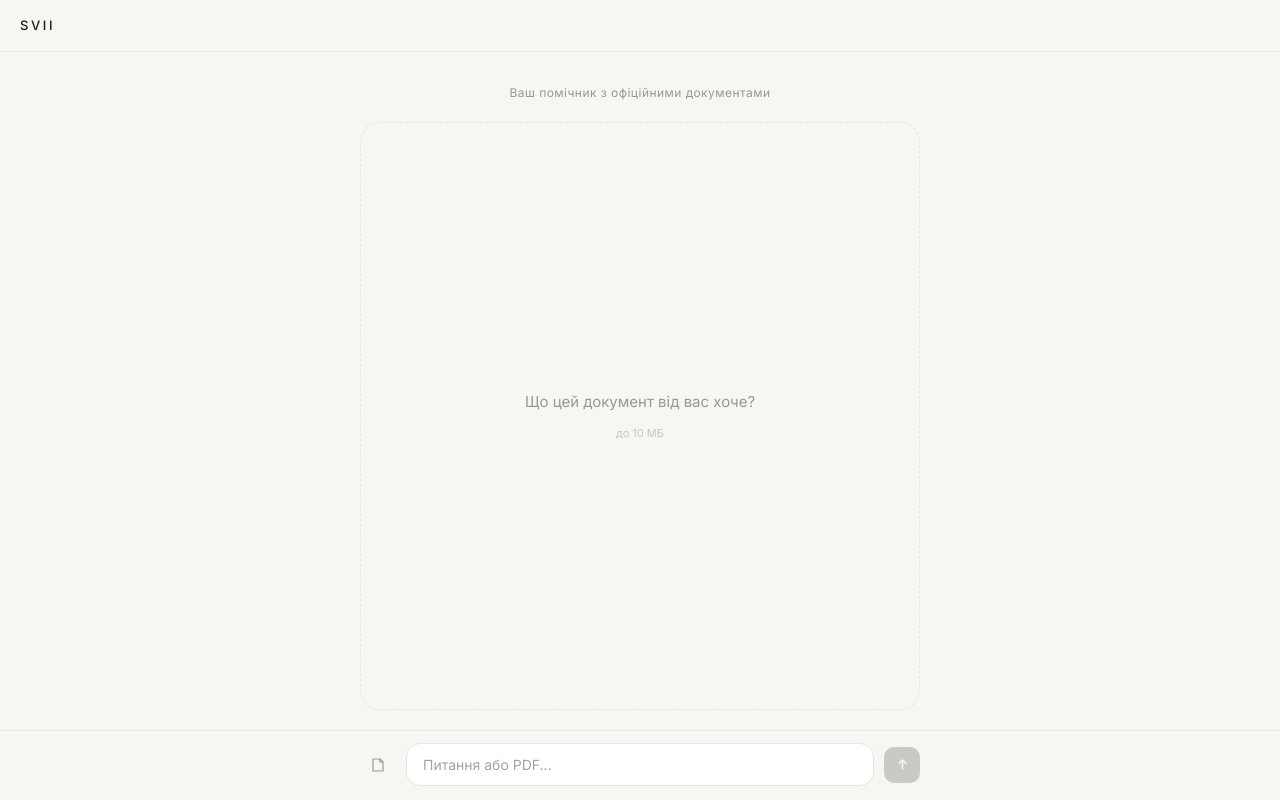
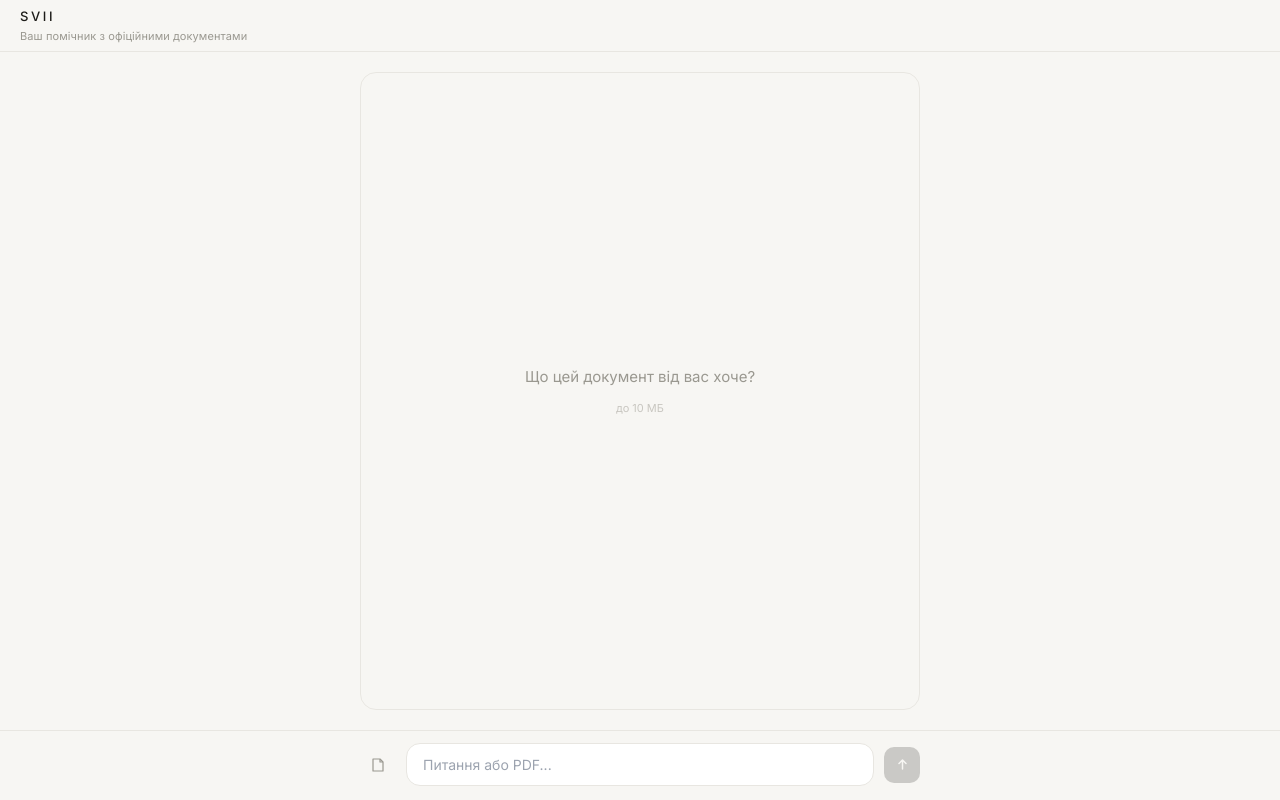
Before and after one commit to beeeekind/bureaucrat-helper, a Next.js app: page / in a window 1280 px wide. Built offline with nearby package versions, Linux system fonts and the light colour scheme.

Commit message:
ui: subtitle under SVII, cleaner upload zone

```diff
--- a/app/page.tsx
+++ b/app/page.tsx
@@ -130,23 +130,11 @@ function Welcome({ onFile, onDrop }: { onFile: () => void; onDrop: (file: File)
         flex: 1,
         display: 'flex',
         flexDirection: 'column',
-        alignItems: 'center',
-        padding: '32px 20px 20px',
-        gap: '20px',
+        padding: '20px',
+        gap: '16px',
         animation: 'fade-in 0.5s ease-out forwards',
       }}
     >
-      {/* Subtitle top center */}
-      <p style={{
-        fontSize: '12px',
-        color: 'var(--muted)',
-        letterSpacing: '0.04em',
-        margin: 0,
-        textAlign: 'center',
-      }}>
-        Ваш помічник з офіційними документами
-      </p>
-
       {/* Big upload rectangle */}
       <div
         role="button"
@@ -162,16 +150,16 @@ function Welcome({ onFile, onDrop }: { onFile: () => void; onDrop: (file: File)
           flex: 1,
           width: '100%',
           maxWidth: '560px',
+          margin: '0 auto',
           display: 'flex',
           alignItems: 'center',
           justifyContent: 'center',
-          borderRadius: '20px',
-          border: `1.5px dashed ${dragging ? 'var(--faint)' : hovered ? 'var(--faint)' : 'var(--line)'}`,
-          backgroundColor: dragging ? 'color-mix(in srgb, var(--ink) 3%, transparent)' : hovered ? 'color-mix(in srgb, var(--ink) 2%, transparent)' : 'transparent',
+          borderRadius: '16px',
+          border: `1px solid ${dragging || hovered ? 'var(--faint)' : 'var(--line)'}`,
+          backgroundColor: dragging || hovered ? 'color-mix(in srgb, var(--ink) 2%, transparent)' : 'transparent',
           cursor: 'pointer',
           transition: 'border-color 0.2s, background-color 0.2s',
           outline: 'none',
-          minHeight: '200px',
         }}
       >
         <div style={{ display: 'flex', flexDirection: 'column', alignItems: 'center', gap: '12px', padding: '0 24px' }}>
@@ -329,9 +317,16 @@ export default function Home() {
         borderBottom: '1px solid var(--line)',
         flexShrink: 0,
       }}>
-        <span style={{ fontSize: '13px', fontWeight: 500, letterSpacing: '0.2em', color: 'var(--ink)' }}>
-          SVII
-        </span>
+        <div style={{ display: 'flex', flexDirection: 'column', gap: '2px' }}>
+          <span style={{ fontSize: '13px', fontWeight: 500, letterSpacing: '0.2em', color: 'var(--ink)' }}>
+            SVII
+          </span>
+          {isEmpty && (
+            <span style={{ fontSize: '11px', color: 'var(--muted)', letterSpacing: '0.01em' }}>
+              Ваш помічник з офіційними документами
+            </span>
+          )}
+        </div>
         {!isEmpty && (
           <button
             onClick={handleReset}
```
